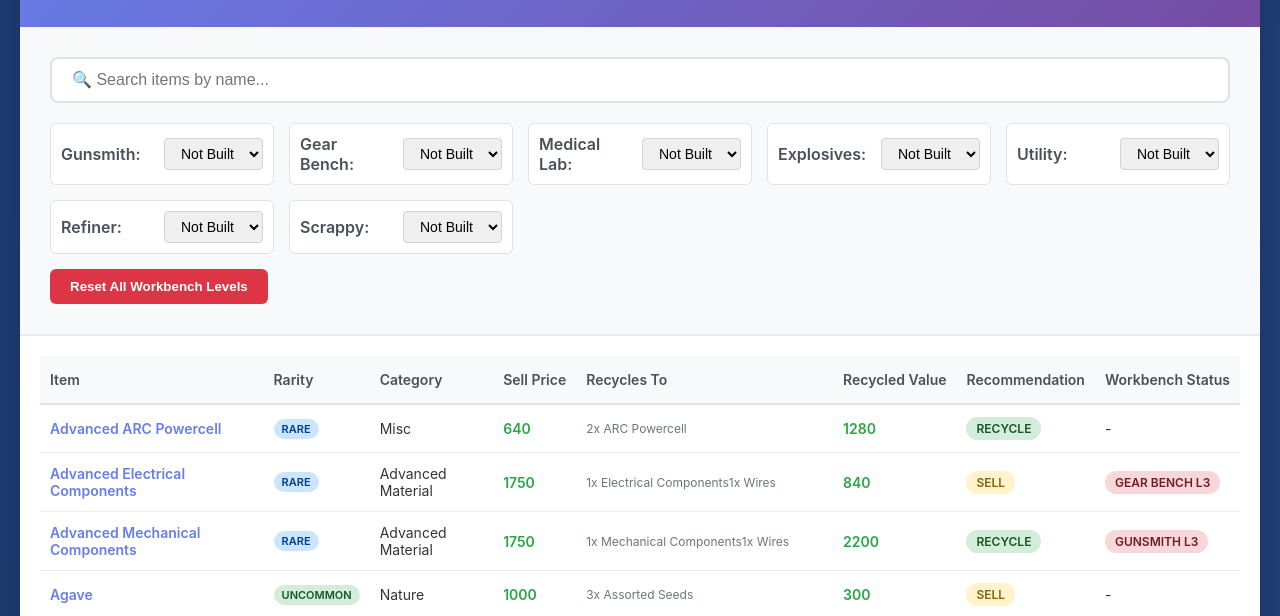
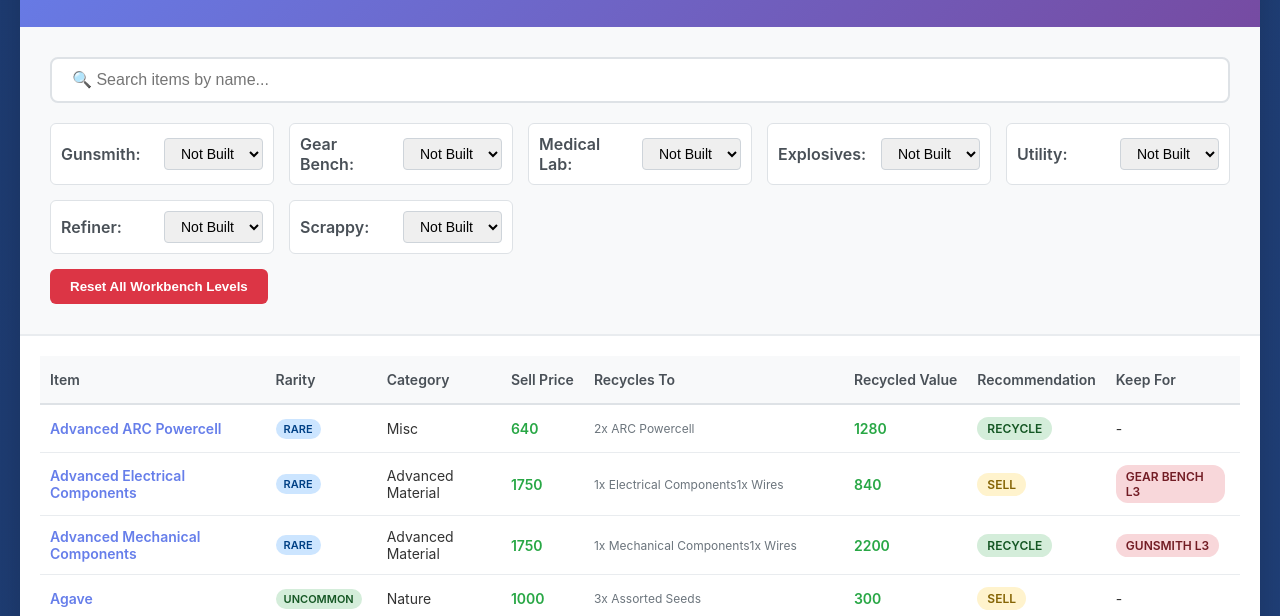
Before and after one commit to dnlm/arc-raiders-loot-tracker-cai, a website: page index.html in a window 1280 px wide. Shown: the part 129-745 px from the top of the page. Drawn offline with Linux system fonts and the light colour scheme.

Commit message:
Add expedition information

```diff
--- a/index.html
+++ b/index.html
@@ -159,6 +159,7 @@
             font-size: 12px;
             font-weight: 600;
             text-transform: uppercase;
+            margin-right: 5px;
         }
 
         .badge-recycle {
@@ -174,6 +175,11 @@
         .badge-needed {
             background: #f8d7da;
             color: #721c24;
+        }
+
+        .badge-expedition {
+            background: #cfe2ff;
+            color: #084298;
         }
 
         .badge-equal {
@@ -296,7 +302,7 @@
                         <th>Recycles To</th>
                         <th>Recycled Value</th>
                         <th>Recommendation</th>
-                        <th>Workbench Status</th>
+                        <th>Keep For</th>
                     </tr>
                 </thead>
                 <tbody id="tableBody">
@@ -604,13 +610,23 @@
                 const rec = getRecommendation(item);
                 recommendationCell.innerHTML = `<span class="badge ${rec.class}">${rec.action}</span>`;
 
-                // Workbench status
-                const workbenchCell = row.insertCell();
+                // Keep For (Workbench + Expedition)
+                const keepForCell = row.insertCell();
                 const neededInfo = isItemNeededForWorkbench(item.name);
+                const badges = [];
+
                 if (neededInfo.needed) {
-                    workbenchCell.innerHTML = `<span class="badge badge-needed">${neededInfo.bench} L${neededInfo.level}</span>`;
+                    badges.push(`<span class="badge badge-needed">${neededInfo.bench} L${neededInfo.level}</span>`);
+                }
+
+                if (item.expedition) {
+                    badges.push(`<span class="badge badge-expedition">Expedition</span>`);
+                }
+
+                if (badges.length > 0) {
+                    keepForCell.innerHTML = badges.join(' ');
                 } else {
-                    workbenchCell.textContent = '-';
+                    keepForCell.textContent = '-';
                 }
             });
         }
--- a/scraper.js
+++ b/scraper.js
@@ -83,7 +83,8 @@ async function scrapeLootTable() {
         recyclesToItems: parseRecycleItems($(cells[2]).text().trim()),
         sellPrice: null,
         recycledSellPrice: 0,
-        category: $(cells[4]).text().trim() || 'Unknown'
+        category: $(cells[4]).text().trim() || 'Unknown',
+        expedition: $(cells[5]).text().trim().toLowerCase().includes('expedition')
       };
 
       // Parse sell price
```
